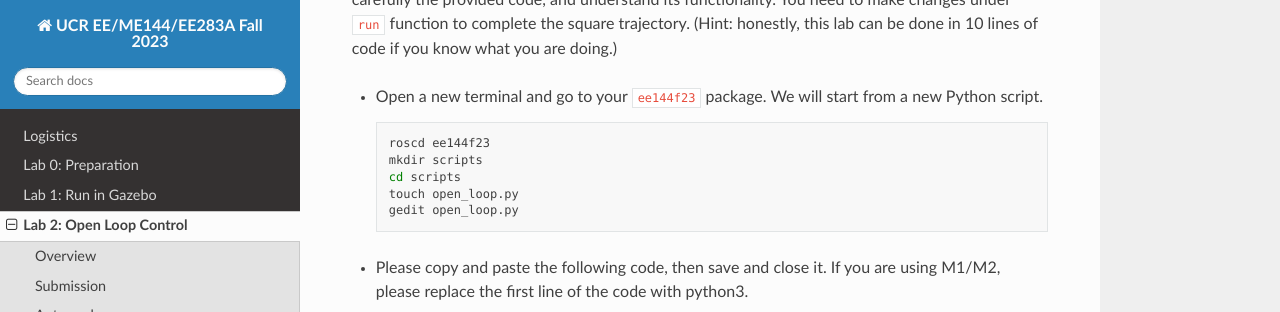
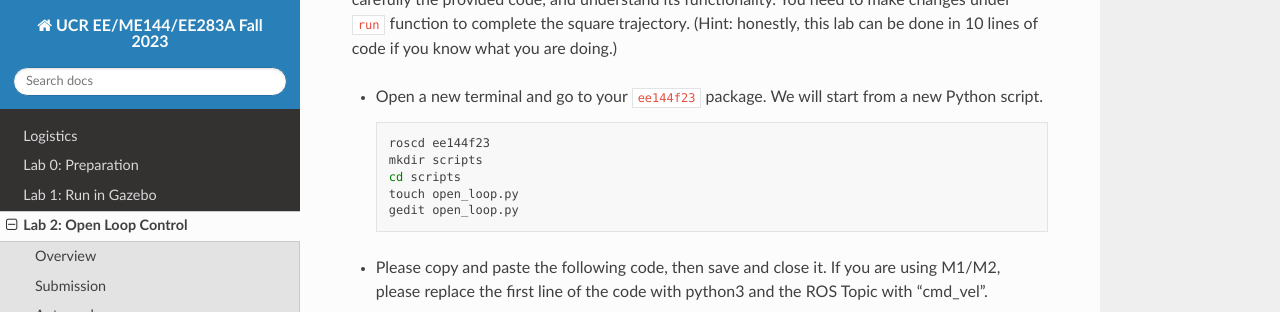
Before and after one commit to UCR-Robotics/ee144, a Sphinx documentation site: the page built from docs/lab2.rst, in a window 1280 px wide and 900 px high, scrolled down 3673 px, cut to the strip 0-312 px from the top of the window. Built offline with Sphinx 7.4.7 and the Read the Docs theme 2.0.0, drawn with Linux system fonts in a browser that asks for light colours.

Commit message:
up-to-date

```diff
--- a/docs/lab2.rst
+++ b/docs/lab2.rst
@@ -189,7 +189,7 @@ You need to make changes under ``run`` function to complete the square trajector
     touch open_loop.py
     gedit open_loop.py
 
-- Please copy and paste the following code, then save and close it. If you are using M1/M2, please replace the first line of the code with python3.
+- Please copy and paste the following code, then save and close it. If you are using M1/M2, please replace the first line of the code with python3 and the ROS Topic with "cmd_vel".
 
   .. literalinclude:: ../scripts/open_loop.py
     :language: python
```
